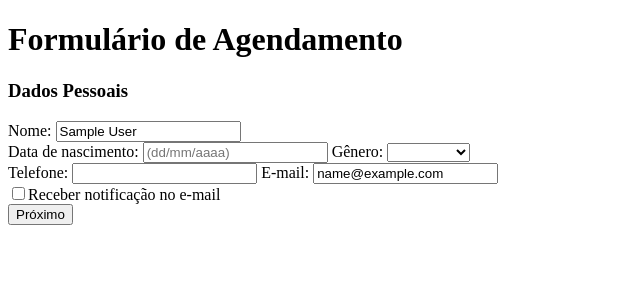
After one commit to BoundlessVoyager/Projeto-Integrado-III---Entegr-vel-3, a PHP site: page /agendamento.php in a window 1280 px wide. The commit adds this page. Shown: the top 300 px of the page, without its empty margins (0-640 px from the left). Run offline with PHP 8.4, Linux system fonts and the light colour scheme; the visitor is signed in with stand-in values (Sample User, id 1).

Commit message:
Formulário de agendamento.

```diff
--- a/Controle/Controle.php
+++ b/Controle/Controle.php
@@ -1,6 +1,6 @@
 <?php
     require_once("Conect.php");
-    //require_once("Modelo/Usuario.php");
+
     class ControleUsuario{
 
         //Seleciona toda tabela
@@ -21,20 +21,20 @@
 
         //Seleciona uma pessoa específica
 
-        /*function selecionarPid($id){
+        function dados($email){
             try{
                 $conexao = new Conexao();
-                $cmd = $conexao->getConexao()->prepare("SELECT * FROM usuario WHERE id=:id;");
-                $cmd->bindParam("id", $id);
+                $cmd = $conexao->getConexao()->prepare("SELECT nome, data_de_nascimento, genero, telefone, email FROM usuarios WHERE email=:e;");
+                $cmd->bindParam(":e", $email);
                 $cmd->execute();
-                $resultado = $cmd->fetchAll(PDO::FETCH_ASSOC);
+                $resultado = $cmd->fetch(PDO::FETCH_ASSOC);
                 return $resultado;
             }catch(PDOException $e){
                 echo "Erro no banco: {$e->getMessage()}";
             }catch(Exception $e){
                 echo "Erro geral: {$e->getMessage()}";
             }
-        }*/
+        }
 
 
         //Atualiza a tabela
@@ -67,23 +67,6 @@
         }*/
 
 
-        //Retorna a tabela em array
-
-        /*function buscarDados($usuario) {
-            try{
-                $conexao = new Conexao();
-                $cmd = $conexao->getConexao()->prepare("SELECT id FROM usuarios WHERE usuario=:usuario;");
-                $cmd->bindParam(":usuario",$usuario->getUsuario());
-                $cmd->execute();
-                $res = $cmd->fetch(PDO::FETCH_ASSOC);
-                return $res;
-                $conexao->fecharConexao();
-            }catch(PDOException $e){
-                echo "ERRO do (buscarDados do) banco:{$e->getMessage()}";
-            }catch(Exception $e){
-                echo "ERRO (buscarDados) geral:{$e->getMessage()}";
-            }
-        }*/
 
         //Verifica se existe na tabela
 
--- /dev/null
+++ b/Controle/DadosUsuario.php
@@ -0,0 +1,10 @@
+<?php
+    session_start();
+    if(!isset($_SESSION['login'])){
+        header("Location: login.php");
+    }
+
+    require_once("Controle/Controle.php");
+    $controle = new ControleUsuario();
+    $dados = $controle->dados($_SESSION['login']);
+?>
--- a/Controle/Login.php
+++ b/Controle/Login.php
@@ -8,7 +8,7 @@
         $usuario->setSenha($_POST['senha']);
         $control = new ControleUsuario();
         if($control->verificar($usuario)){
-            $_SESSION['login'] = "Login efetuado.";
+            $_SESSION['login'] = $_POST['email'];
             header("Location: ../index.html");
         }else{
         	$_SESSION['login'] = "Login negado.";
--- /dev/null
+++ b/Controle/sair.php
@@ -0,0 +1,6 @@
+<?php
+	session_start();
+	require_once('Controle.php');
+	$c = new ControleUsuario;
+	if(!$c->sair()) echo "Erro";
+?>
--- /dev/null
+++ b/agendamento.php
@@ -0,0 +1,42 @@
+<?php
+    require_once("Controle/DadosUsuario.php");
+?>
+<!DOCTYPE html>
+<html lang="pt-br">
+<head>
+    <meta charset="UTF-8">
+    <meta name="viewport" content="width=device-width, initial-scale=1.0">
+    <title>Agendamento</title>
+</head>
+<body>
+    <div>
+        <form action="#" method="POST">
+            <h1>Formulário de Agendamento</h1>
+            <h3>Dados Pessoais</h3>
+
+            <label for="Nome">Nome: </label>
+            <input type="text" name="nome" value="<?php echo $dados["nome"]; ?>" placeholder="Ex: Luiz" required><br >
+
+            <label for="Data de nascimento">Data de nascimento: </label>
+            <input type="data" name="data de nascimento" value="<?php echo $dados["data_de_nascimento"]; ?>" placeholder="(dd/mm/aaaa)" required>
+
+            <label for="Gênero">Gênero: </label>
+
+            <select name="gênero">
+                <option value=""></option>
+                <option value="Masculino">Masculino</option>
+                <option value="Femenino">Femenino</option>
+            </select><br >
+
+            <label for="Telefone">Telefone: </label>
+            <input type="tel" value="<?php echo $dados["telefone"]; ?>" name="telefone" required>
+
+            <label for="Email">E-mail: </label>
+            <input type="email" value="<?php echo $dados["email"]; ?>" name="email" required><br >
+            <input type="checkbox" name="notificação">Receber notificação no e-mail</input><br >
+
+            <input type="submit" value="Próximo">
+        </form>
+    </div>
+</body>
+</html>
--- a/consultorio.sql
+++ b/consultorio.sql
@@ -4,7 +4,7 @@ CREATE DATABASE IF NOT EXISTS  consultorio;
 CREATE TABLE consultorio.usuarios(
 	idUser INT PRIMARY KEY AUTO_INCREMENT,
 	nome VARCHAR (60),
-	data_de_nascimento VARCHAR(10),
+	data_de_nascimento DATE,
 	genero VARCHAR(1),
 	telefone INT(11),
 	email VARCHAR(50) UNIQUE NOT NULL,
```
